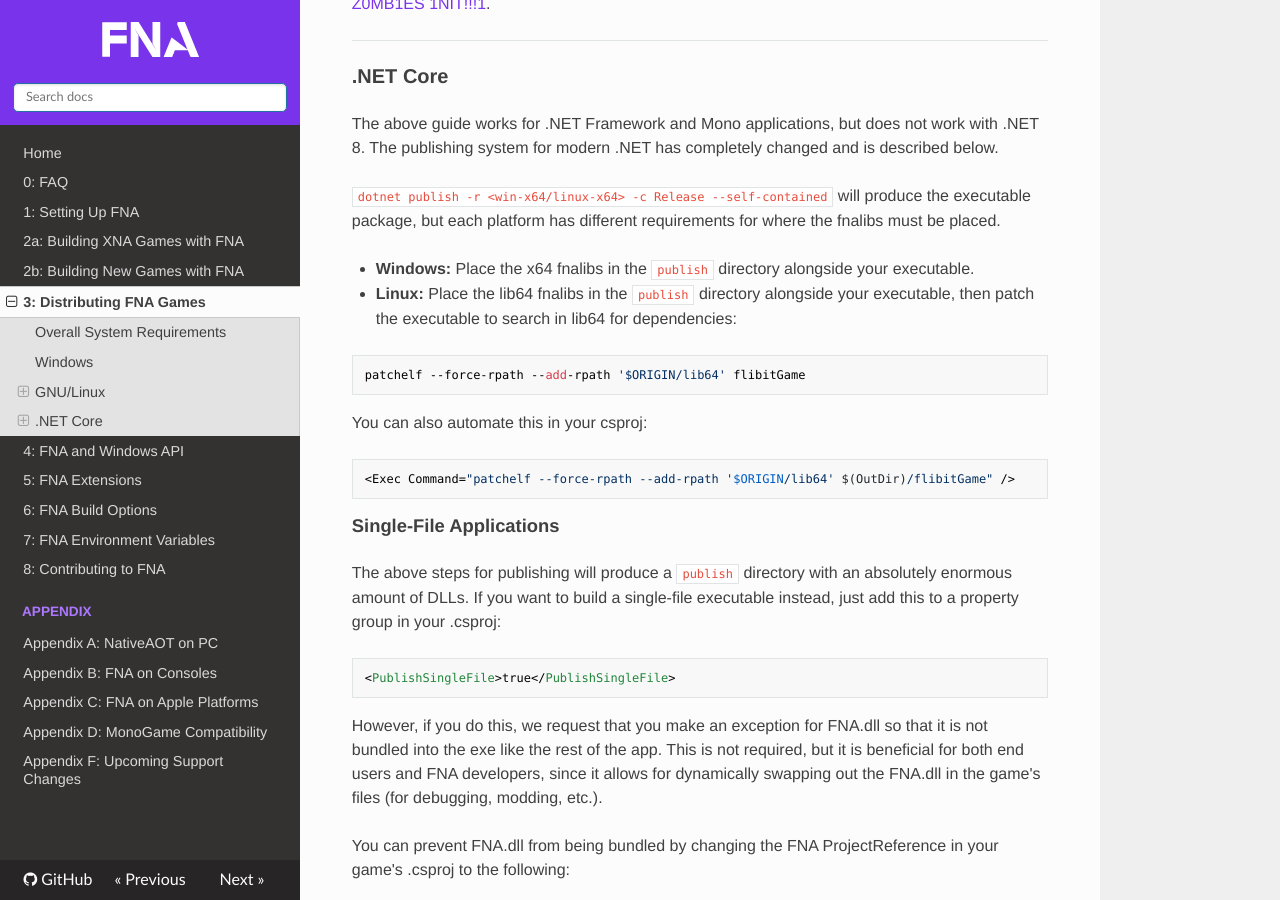
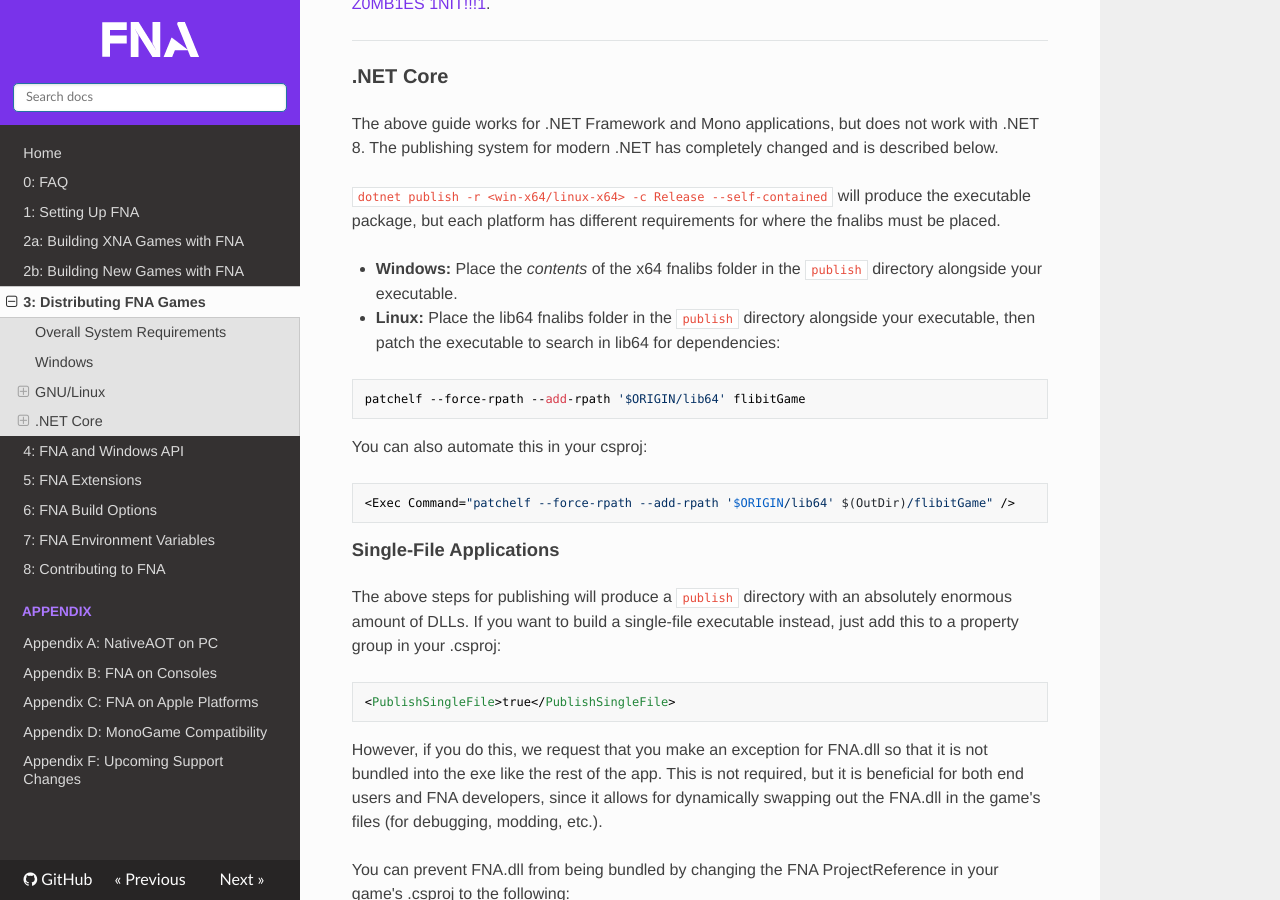
Before and after one commit to FNA-XNA/docs, an MkDocs documentation site: the page built from docs/3:-Distributing-FNA-Games.md, in a window 1280 px wide and 900 px high, scrolled down 2999 px. Built offline with MkDocs 1.6.1, drawn with Linux system fonts in a browser that asks for light colours; nearby versions of some CDN libraries.

Commit message:
Windows .NET Core doesn't need the x64 folder

````diff
--- a/docs/3:-Distributing-FNA-Games.md
+++ b/docs/3:-Distributing-FNA-Games.md
@@ -115,8 +115,8 @@ The above guide works for .NET Framework and Mono applications, but does not wor
 
 `dotnet publish -r <win-x64/linux-x64> -c Release --self-contained` will produce the executable package, but each platform has different requirements for where the fnalibs must be placed.
 
-* **Windows:** Place the x64 fnalibs in the `publish` directory alongside your executable.
-* **Linux:** Place the lib64 fnalibs in the `publish` directory alongside your executable, then patch the executable to search in lib64 for dependencies:
+* **Windows:** Place the _contents_ of the x64 fnalibs folder in the `publish` directory alongside your executable.
+* **Linux:** Place the lib64 fnalibs folder in the `publish` directory alongside your executable, then patch the executable to search in lib64 for dependencies:
 
 ```
 patchelf --force-rpath --add-rpath '$ORIGIN/lib64' flibitGame
````
